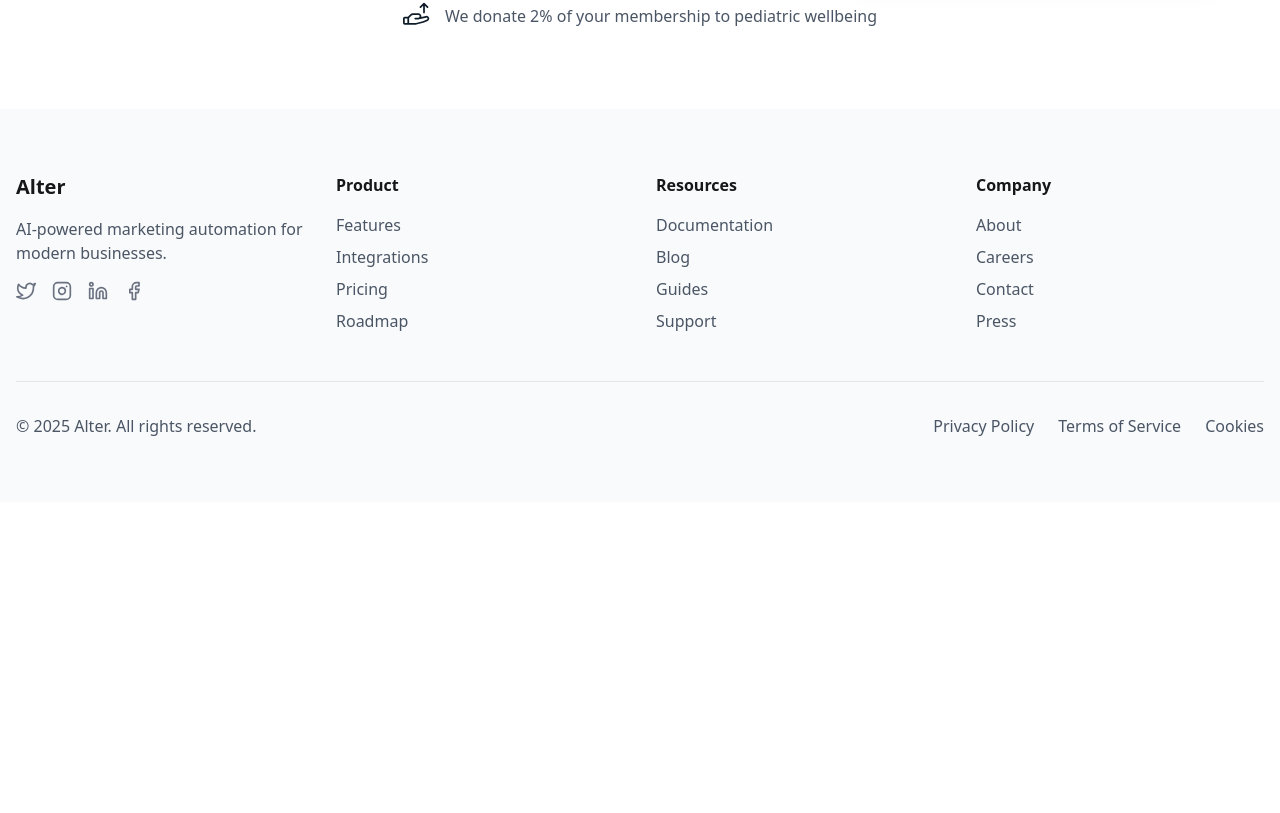
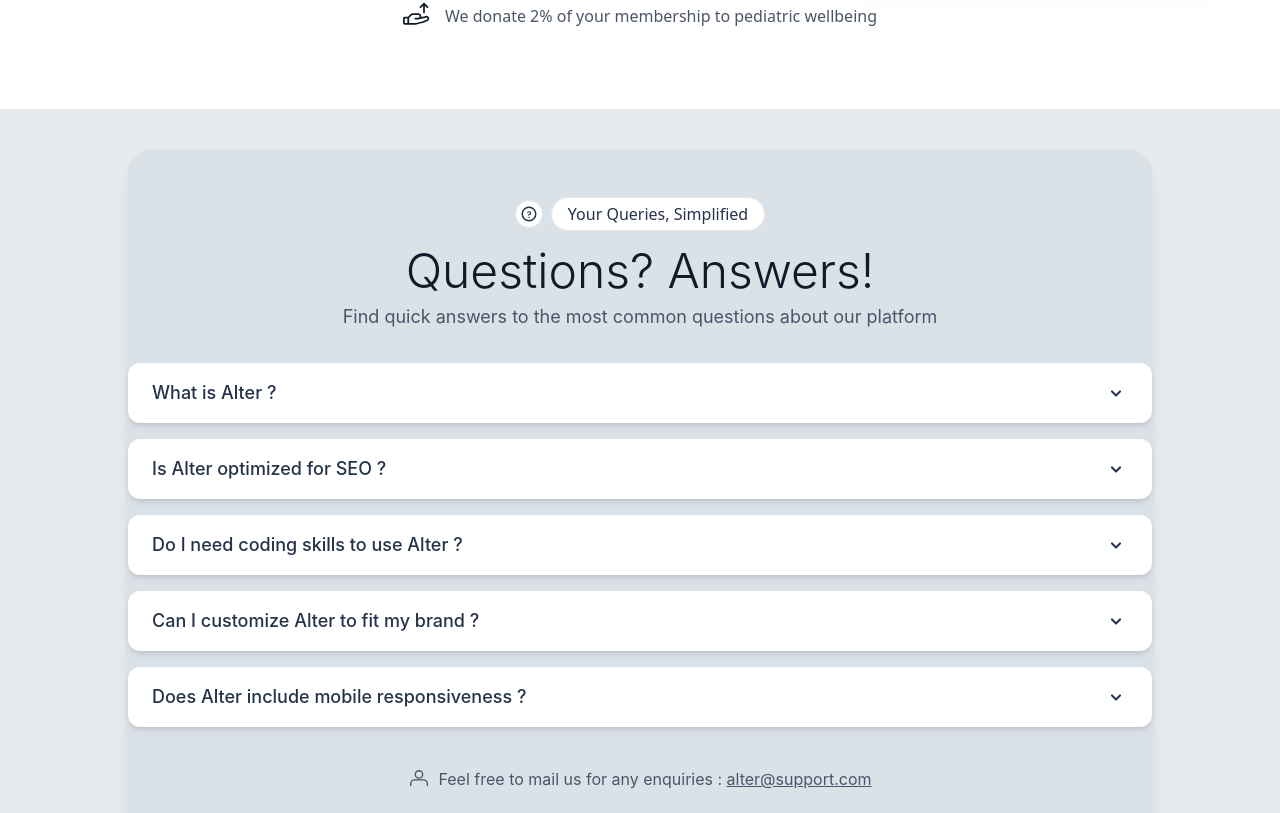
Before and after one commit to mk15586/Axesflow-landing, a Next.js app: page / in a window 1280 px wide. Shown: the part 4987-5800 px from the top of the page. Before the commit the page ends 5489 px from the top, so only its background shows below. Built offline with nearby package versions, Linux system fonts and the light colour scheme.

Commit message:
Add Qna section to main page and update import to

```diff
--- a/src/app/page.tsx
+++ b/src/app/page.tsx
@@ -11,6 +11,7 @@
   Footer,
 } from '@/components';
 import Insight from '@/components/insight';
+import { Qna } from '@/components/qna';
 
 export default function Home() {
   return (
@@ -22,6 +23,7 @@
         <Insight />
         <Features />
         <Pricing />
+        <Qna />
         {/* <Testimonials /> */}
       </main>
       <Footer />
--- /dev/null
+++ b/src/components/qna/Qna.tsx
@@ -0,0 +1,68 @@
+import React, { useState } from 'react';
+
+const qnaData = [
+  {
+    question: 'What is Alter ?',
+    answer: 'Alter is a platform designed to simplify your workflow and boost productivity.'
+  },
+  {
+    question: 'Is Alter optimized for SEO ?',
+    answer: 'Yes, Alter is built with SEO best practices in mind to help your site rank better.'
+  },
+  {
+    question: 'Do I need coding skills to use Alter ?',
+    answer: 'No coding skills are required. Alter is user-friendly and easy to use for everyone.'
+  },
+  {
+    question: 'Can I customize Alter to fit my brand ?',
+    answer: 'Absolutely! Alter offers extensive customization options to match your brand.'
+  },
+  {
+    question: 'Does Alter include mobile responsiveness ?',
+    answer: 'Yes, Alter is fully responsive and works seamlessly on all devices.'
+  },
+];
+
+const Qna: React.FC = () => {
+  const [openIndex, setOpenIndex] = useState<number | null>(null);
+
+  return (
+    <section className="w-full min-h-screen flex flex-col items-center justify-start bg-[#e6ebef] py-10 px-2">
+      <div className="w-full max-w-5xl bg-[#dbe2e7] rounded-3xl mx-auto flex flex-col items-center py-12 px-2 md:px-0 shadow-lg">
+        <div className="flex items-center gap-2 mb-4">
+          <span className="inline-flex items-center justify-center w-7 h-7 rounded-full bg-white text-[#25324B] text-lg border border-gray-200">
+            <svg width="18" height="18" fill="none" viewBox="0 0 24 24"><path d="M12 2a10 10 0 1 0 0 20 10 10 0 0 0 0-20Zm0 18a8 8 0 1 1 0-16 8 8 0 0 1 0 16Zm-.75-4.25h1.5v1.5h-1.5v-1.5Zm2.25-5.5c0 1.1-.9 2-2 2a.75.75 0 0 0-.75.75v1h1.5v-.25a2.75 2.75 0 0 0 2.75-2.75c0-1.52-1.23-2.75-2.75-2.75s-2.75 1.23-2.75 2.75h1.5c0-.69.56-1.25 1.25-1.25s1.25.56 1.25 1.25Z" fill="#25324B"/></svg>
+          </span>
+          <span className="bg-white text-[#25324B] px-4 py-1 rounded-full text-base font-medium border border-gray-200">Your Queries, Simplified</span>
+        </div>
+        <h1 className="text-5xl font-light text-[#0e1c29] text-center mb-2" style={{fontFamily: 'Inter, sans-serif'}}>Questions? Answers!</h1>
+        <p className="text-lg text-[#25324B] opacity-80 text-center mb-8" style={{fontFamily: 'Inter, sans-serif'}}>Find quick answers to the most common questions about our platform</p>
+        <div className="w-full flex flex-col gap-4 mb-8">
+          {qnaData.map((item, idx) => (
+            <div key={idx} className="bg-white rounded-xl shadow-md overflow-hidden">
+              <button
+                className="w-full flex justify-between items-center px-6 py-4 text-lg font-medium text-[#25324B] focus:outline-none"
+                onClick={() => setOpenIndex(openIndex === idx ? null : idx)}
+                style={{fontFamily: 'Inter, sans-serif'}}
+              >
+                {item.question}
+                <svg width="24" height="24" fill="none" viewBox="0 0 24 24" className={`transition-transform duration-200 ${openIndex === idx ? 'rotate-180' : ''}`}><path d="M12 15.5a1 1 0 0 1-.7-.29l-4-4a1 1 0 1 1 1.4-1.42L12 13.09l3.3-3.3a1 1 0 1 1 1.4 1.42l-4 4a1 1 0 0 1-.7.29Z" fill="#25324B"/></svg>
+              </button>
+              {openIndex === idx && (
+                <div className="px-6 pb-4 text-[#25324B] text-base opacity-80" style={{fontFamily: 'Inter, sans-serif'}}>
+                  {item.answer}
+                </div>
+              )}
+            </div>
+          ))}
+        </div>
+        <div className="flex items-center gap-2 mt-2 text-[#25324B] opacity-80" style={{fontFamily: 'Inter, sans-serif'}}>
+          <svg width="22" height="22" fill="none" viewBox="0 0 24 24"><path d="M21 19v-2a4 4 0 0 0-4-4H7a4 4 0 0 0-4 4v2" stroke="#25324B" strokeWidth="1.5" strokeLinecap="round" strokeLinejoin="round"/><circle cx="12" cy="7" r="4" stroke="#25324B" strokeWidth="1.5" strokeLinecap="round" strokeLinejoin="round"/></svg>
+          <span>Feel free to mail us for any enquiries : <span className="underline">alter@support.com</span></span>
+        </div>
+      </div>
+    </section>
+  );
+};
+
+export default Qna;
--- /dev/null
+++ b/src/components/qna/index.ts
@@ -0,0 +1,2 @@
+
+export { default as Qna } from './Qna';
```
